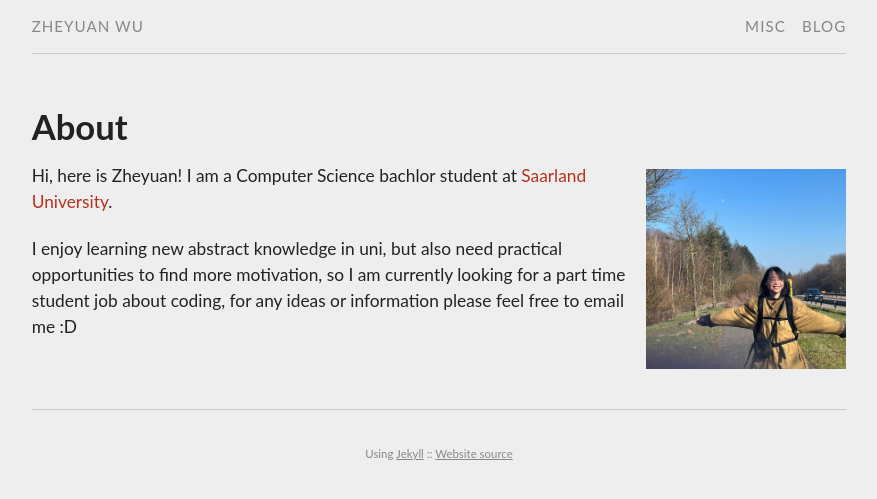
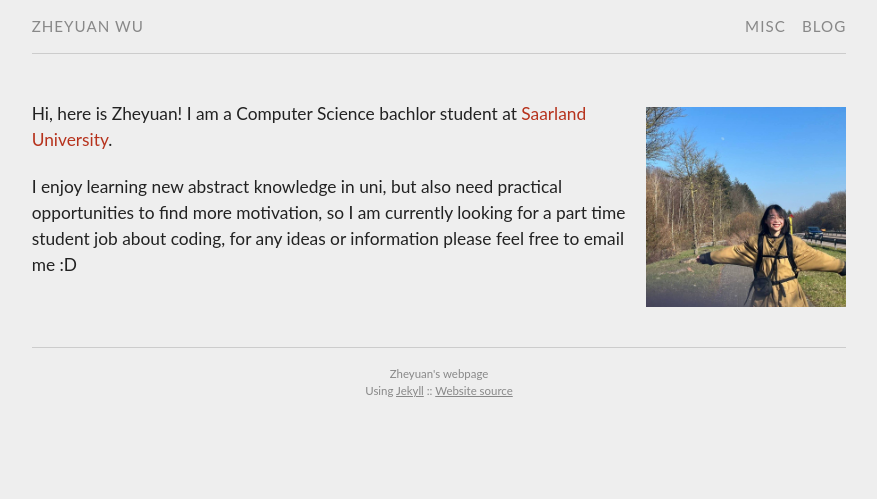
Before and after one commit to ZheyuanWU/ZheyuanWU.github.io, a Jekyll site: the page built from index.md, in a window 1280 px wide. Shown: the top 499 px of the page, without its empty margins (201-1078 px from the left). Built offline with Jekyll 4.4.1, drawn with Linux system fonts in a browser that asks for light colours.

Commit message:
delete title

```diff
--- a/_config.yml
+++ b/_config.yml
@@ -1,5 +1,5 @@
 title: Zheyuan Wu
-description:
+description: Zheyuan's webpage
 sourcecode: "https://github.com/ZheyuanWU/ZheyuanWU.github.io.git"
 
 permalink: blog/:year/:month/:day/:title
--- a/index.md
+++ b/index.md
@@ -1,6 +1,6 @@
 ---
 layout: page
-title: About
+title:
 permalink: /
 ---
 {% include image.html url="images/myphoto.jpg" width="200px" align="right" %}
```
